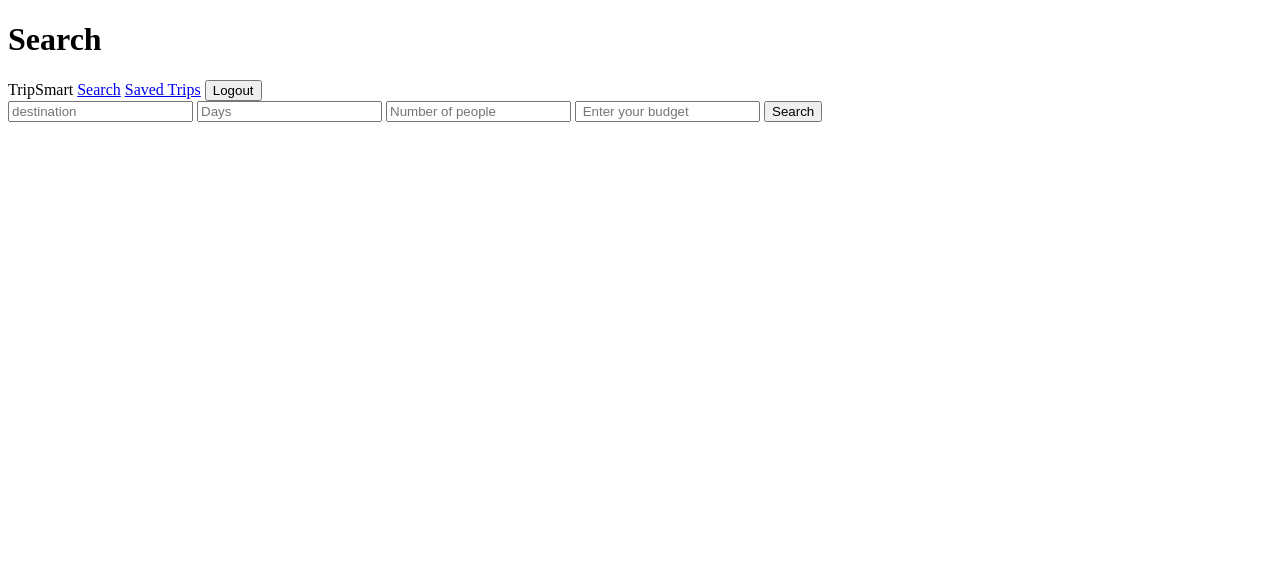
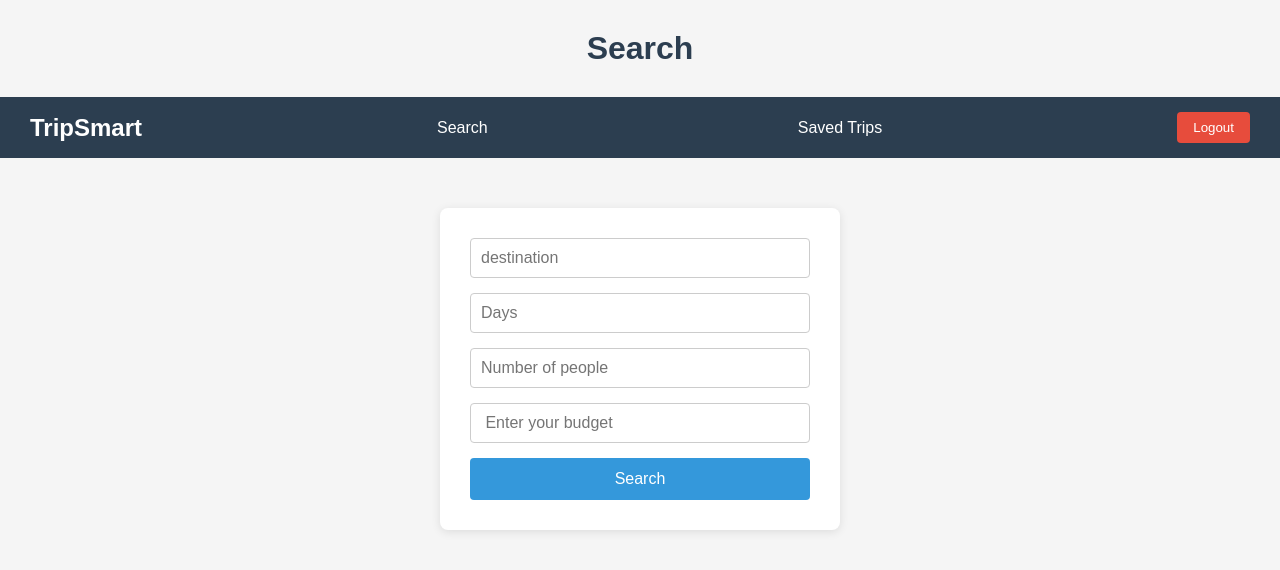
Before and after one commit to kri2737/tripsmart, a website: page frontend/search.html in a window 1280 px wide. Drawn offline with Linux system fonts and the light colour scheme.

Commit message:
Added CSS styling for navbar and forms

```diff
--- a/frontend/css/style.css
+++ b/frontend/css/style.css
@@ -0,0 +1,79 @@
+* {
+    margin: 0;
+    padding: 0;
+    box-sizing: border-box;
+}
+
+body {
+    font-family: Arial, sans-serif;
+    background-color: #f5f5f5;
+    color: #333;
+}
+
+nav {
+    background-color: #2c3e50;
+    color: white;
+    padding: 15px 30px;
+    display: flex;
+    align-items: center;
+    justify-content: space-between;
+}
+
+.logo {
+    font-size: 24px;
+    font-weight: bold;
+}
+
+nav a {
+    color: white;
+    text-decoration: none;
+    margin: 0 15px;
+}
+
+nav button {
+    background-color: #e74c3c;
+    color: white;
+    border: none;
+    padding: 8px 16px;
+    border-radius: 4px;
+    cursor: pointer;
+}
+
+form {
+    max-width: 400px;
+    margin: 50px auto;
+    background: white;
+    padding: 30px;
+    border-radius: 8px;
+    box-shadow: 0 2px 10px rgba(0,0,0,0.1);
+    display: flex;
+    flex-direction: column;
+    gap: 15px;
+}
+
+input {
+    padding: 10px;
+    border: 1px solid #ccc;
+    border-radius: 4px;
+    font-size: 16px;
+}
+
+button[type="submit"] {
+    background-color: #3498db;
+    color: white;
+    border: none;
+    padding: 12px;
+    border-radius: 4px;
+    font-size: 16px;
+    cursor: pointer;
+}
+
+button[type="submit"]:hover {
+    background-color: #2980b9;
+}
+
+h1 {
+    text-align: center;
+    margin: 30px 0;
+    color: #2c3e50;
+}
--- a/frontend/search.html
+++ b/frontend/search.html
@@ -4,6 +4,7 @@
     <meta charset="UTF-8">
     <meta name="viewport" content="width=device-width, initial-scale=1.0">
     <title>Search - TripSmart</title>
+    <link rel="stylesheet" href="css/style.css">
 </head>
 
 <body>
```
Also changed, not shown: frontend/login.html (+1 -0 lines), frontend/saved.html (+1 -0 lines), frontend/signup.html (+1 -0 lines).
